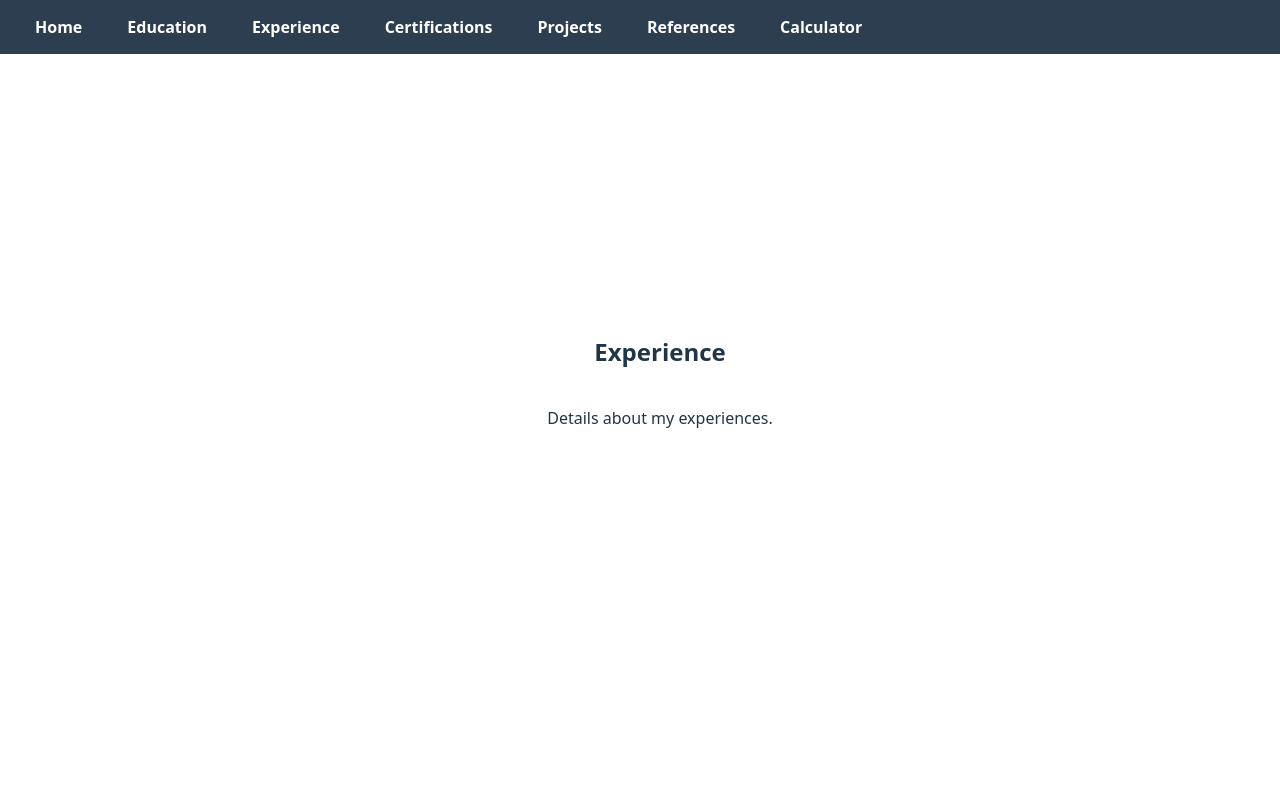
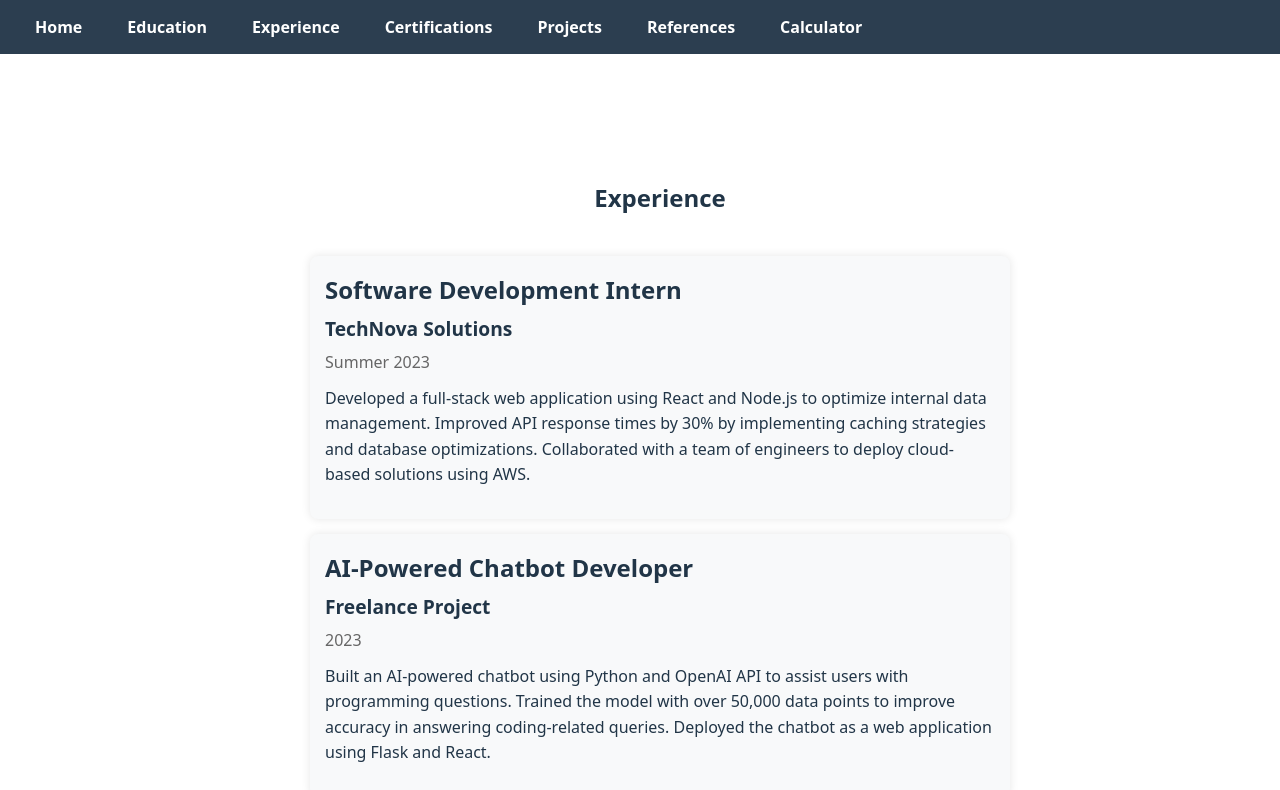
Before and after one commit to wesalshehri/mp3, a React (Vite) app: page /experience in a window 1280 px wide. Shown: the top 790 px of the page. Built offline with nearby package versions, Linux system fonts and the light colour scheme.

Commit message:
Update Experience.tsx

```diff
--- a/src/pages/Experience.tsx
+++ b/src/pages/Experience.tsx
@@ -4,21 +4,91 @@ const Container = styled.main`
     display: flex;
     flex-direction: column;
     align-items: center;
-    justify-content: center;
-    height: calc(100vh - 80px);
+    justify-content: flex-start;
+    min-height: 100vh;
     width: 100vw;
     max-width: 100%;
-    padding: 20px;
+    padding: 40px 20px;
     text-align: center;
-    margin: 0 auto;
+    margin: 120px auto 0;
+`;
+const ExperienceList = styled.div`
+    max-width: 700px;
+    width: 90%;
+    text-align: left;
+    line-height: 1.6;
+    margin-top: 20px;
 `;
 
+const ExperienceItem = styled.div`
+    background: #f8f9fa;
+    padding: 15px;
+    border-radius: 8px;
+    box-shadow: 0px 0px 10px rgba(0, 0, 0, 0.1);
+    margin-bottom: 15px;
+`;
+
+const Title = styled.h3`
+    margin: 0;
+    font-size: 1.5rem;
+`;
+
+const Position = styled.p`
+    margin: 5px 0;
+    font-size: 1.2rem;
+    font-weight: bold;
+`;
+
+const Year = styled.p`
+    margin: 0;
+    font-size: 1rem;
+    color: #666;
+`;
+
+const Description = styled.p`
+    margin-top: 10px;
+`;
 
 export default function Experience() {
     return (
         <Container>
             <h2>Experience</h2>
-            <p>Details about my experiences.</p>
+            <ExperienceList>
+
+                <ExperienceItem>
+                    <Title>Software Development Intern</Title>
+                    <Position>TechNova Solutions</Position>
+                    <Year>Summer 2023</Year>
+                    <Description>
+                        Developed a full-stack web application using React and Node.js to optimize internal data management.
+                        Improved API response times by 30% by implementing caching strategies and database optimizations.
+                        Collaborated with a team of engineers to deploy cloud-based solutions using AWS.
+                    </Description>
+                </ExperienceItem>
+
+                <ExperienceItem>
+                    <Title>AI-Powered Chatbot Developer</Title>
+                    <Position>Freelance Project</Position>
+                    <Year>2023</Year>
+                    <Description>
+                        Built an AI-powered chatbot using Python and OpenAI API to assist users with programming questions.
+                        Trained the model with over 50,000 data points to improve accuracy in answering coding-related queries.
+                        Deployed the chatbot as a web application using Flask and React.
+                    </Description>
+                </ExperienceItem>
+
+                <ExperienceItem>
+                    <Title>Cybersecurity Intern</Title>
+                    <Position>SecuraTech Solutions</Position>
+                    <Year>Summer 2022</Year>
+                    <Description>
+                        Assisted in penetration testing and vulnerability assessments for client applications.
+                        Helped design automated scripts for security scanning using Python.
+                        Provided recommendations for improving application security based on OWASP guidelines.
+                    </Description>
+                </ExperienceItem>
+
+            </ExperienceList>
         </Container>
     );
 }
```
